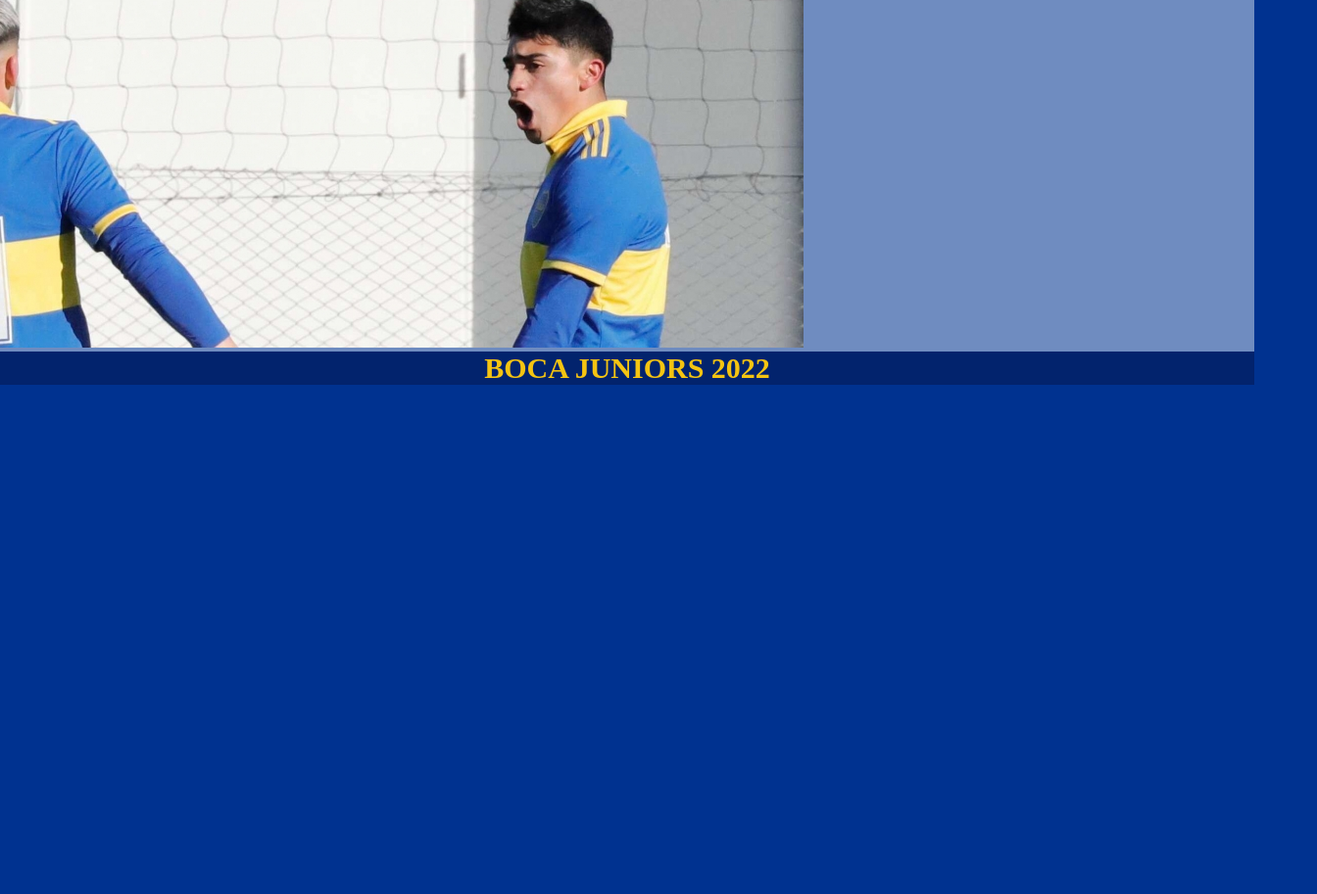
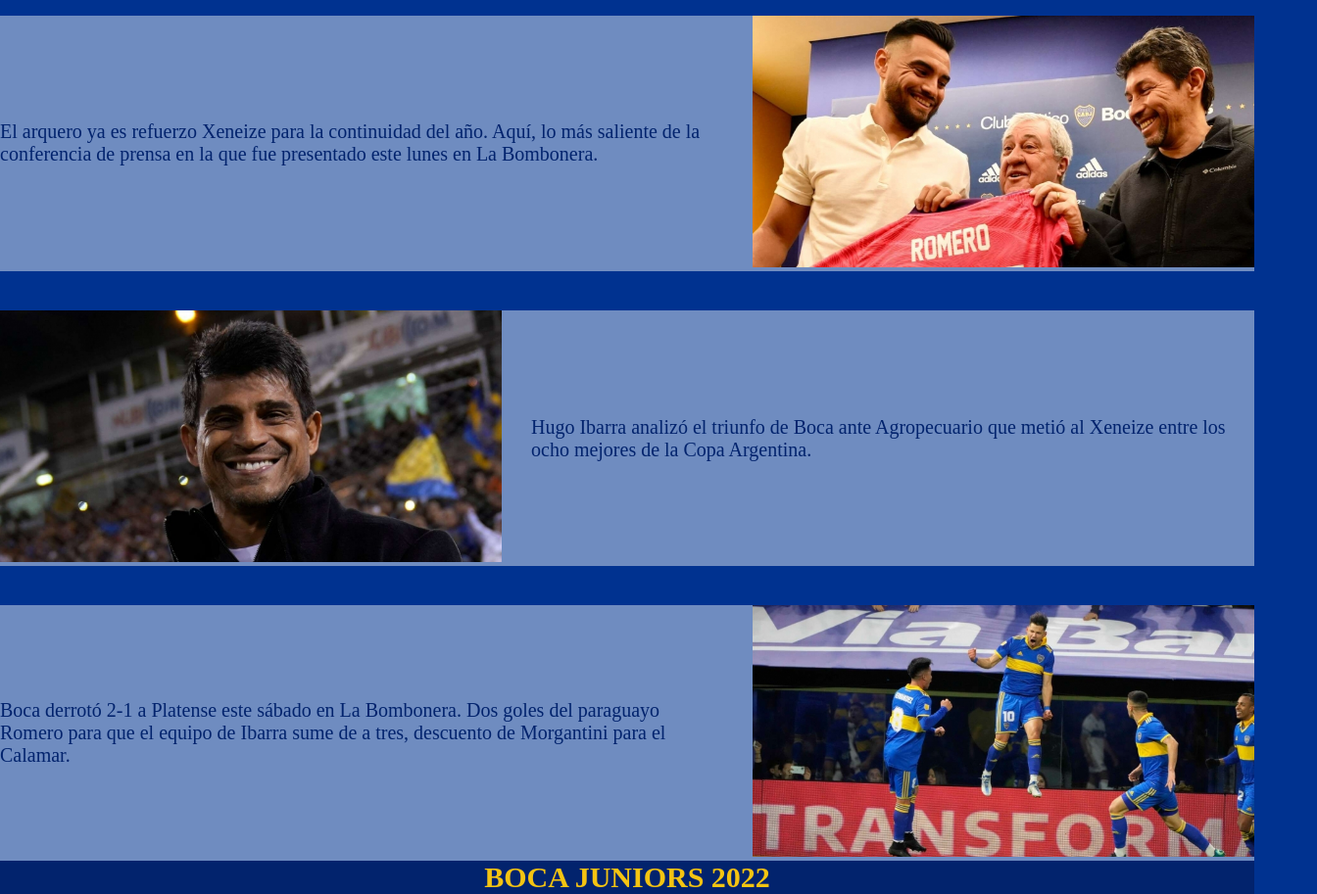
Before and after one commit to ferlemoss/boca_juniors, a plain HTML site: page noticias.html in a window 1280 px wide. Shown: the part 1220-2133 px from the top of the page at 98% size, 1344 px wide, since content can reach past the window. Before the commit the page ends 1613 px from the top, so only its background shows below. Drawn offline with Linux system fonts and the light colour scheme.

Commit message:
hice la parte de noticias

```diff
--- a/estilo/estilo.css
+++ b/estilo/estilo.css
@@ -270,8 +270,6 @@ label{
 }
 
 
-
-
 .jugador{
     display: flex;
     flex-wrap: wrap;
@@ -295,6 +293,35 @@ label{
     align-items: center;
     text-align: center;
 }
+
+.noticias{
+    width: 100%;
+    margin:auto;
+    margin-top: 70px;
+}
+
+.noticias .noticia_item{
+    display: flex;
+    flex-wrap: wrap;
+    align-items: center;
+    justify-content: center;
+    column-gap: 30px;
+    margin-top: 40px;
+}
+
+.noticias .img{
+    width: 100%;
+}
+
+.noticias img{
+    width: 100%;
+}
+
+.noticias .txt{
+    margin-top: 20px;
+    width: 100%;
+}
+
 
 @media( min-width: 1000px ){
 
@@ -342,4 +369,22 @@ label{
     .contacto{
         width: 600px;
         }
+
+    .noticias .noticia_item{
+        flex-wrap: nowrap;
+    }
+
+    .noticias .img{
+        width: 40%;
+    }
+
+    .noticias .txt{
+        flex: 1;
+        width: auto;
+        margin: 0;
+    }
+
+    .noticias .noticia_item.impar  .img{
+        order: 1;
+    }
 }
--- a/noticias.html
+++ b/noticias.html
@@ -30,18 +30,61 @@
 
 
     </header>
-    <main>
-        <section>
-            <p>Argentinos Juniors superó 2-0 a Boca este martes por una nueva jornada de la Liga Profesional. Carabajal y Verón anotaron los goles del Bicho.</p>
-            <img src="imagenes/noticia1.jpg">
+    <main class="noticias">
+
+        <section class="noticia_item">
+            <div class="img">
+                 <img src="imagenes/noticia1.jpg" alt="noticia">
+            </div>
+            <div class="txt">
+                <p>Argentinos Juniors superó 2-0 a Boca este martes por una nueva jornada de la Liga Profesional. Carabajal y Verón anotaron los goles del Bicho.</p>
+            </div>
+
         </section>
-        <section>
-            <p>Facundo Roncaglia es nuevo jugador de Boca. Fue presentado este lunes en conferencia de prensa junto a Jorge Ameal y Chicho Serna.</p>
-            <img src="imagenes/noticia2.jpg">
+
+        <section class="noticia_item impar">
+            <div class="img">
+                <img src="imagenes/noticia2.jpg" alt="noticia">
+            </div>
+            <div class="txt">
+                <p>Facundo Roncaglia es nuevo jugador de Boca. Fue presentado este lunes en conferencia de prensa junto a Jorge Ameal y Chicho Serna.</p>
+            </div>
         </section>
-        <section>
-            <p>Las promesas de la institución pudieron sacar adelante un partido complicado y se prenden en la pelea alta.</p>
-            <img src="imagenes/noticia3.jpg">
+
+        <section class="noticia_item">
+            <div class="img">
+                <img src="imagenes/noticia3.jpg" alt="noticia">
+            </div>
+            <div class="txt">
+                <p>Las promesas de la institución pudieron sacar adelante un partido complicado y se prenden en la pelea alta.</p>
+            </div>
+        </section>
+
+        <section class="noticia_item impar">
+            <div class="img">
+                <img src="imagenes/noticia4.jpg" alt="noticia">
+            </div>
+            <div class="txt">
+                <p>El arquero ya es refuerzo Xeneize para la continuidad del año. Aquí, lo más saliente de la conferencia de prensa en la que fue presentado este lunes en La Bombonera.</p>
+            </div>
+        </section>
+
+        <section class="noticia_item">
+            <div class="img">
+                <img src="imagenes/noticia5.jpg" alt="noticia">
+            </div>
+            <div class="txt">
+                <p>Hugo Ibarra analizó el triunfo de Boca ante Agropecuario que metió al Xeneize entre los ocho mejores de la Copa Argentina.</p>
+            </div>
+        </section>
+
+        <section class="noticia_item impar">
+            <div class="img">
+                <img src="imagenes/noticia6.jpg" alt="noticia">
+            </div>
+            <div class="txt">
+                <p>Boca derrotó 2-1 a Platense este sábado en La Bombonera. Dos goles del paraguayo Romero para que el equipo de Ibarra sume de a tres, descuento de Morgantini para el Calamar.</p>
+            </div>
         </section>
     </main>
 
```
Also changed, not shown: index.html (+1 -1 lines), imagenes/noticia4.jpg (added), imagenes/noticia5.jpg (added), imagenes/noticia6.jpg (added).
